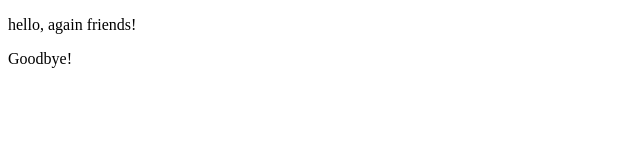
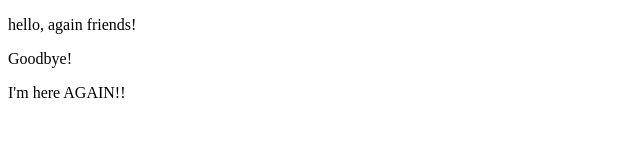
Before and after one commit to nellarro/new-bot-project, a plain HTML site: page index.html in a window 1280 px wide. Shown: the whole page, without its empty margins (0-640 px from the left). Drawn offline with Linux system fonts and the light colour scheme.

Commit message:
created a new message

```diff
--- a/index.html
+++ b/index.html
@@ -9,5 +9,6 @@
 <body>
   <p>hello, again friends!</p>
   <p>Goodbye!</p>
+  <p>I'm here AGAIN!!</p>
 </body>
 </html>
```
